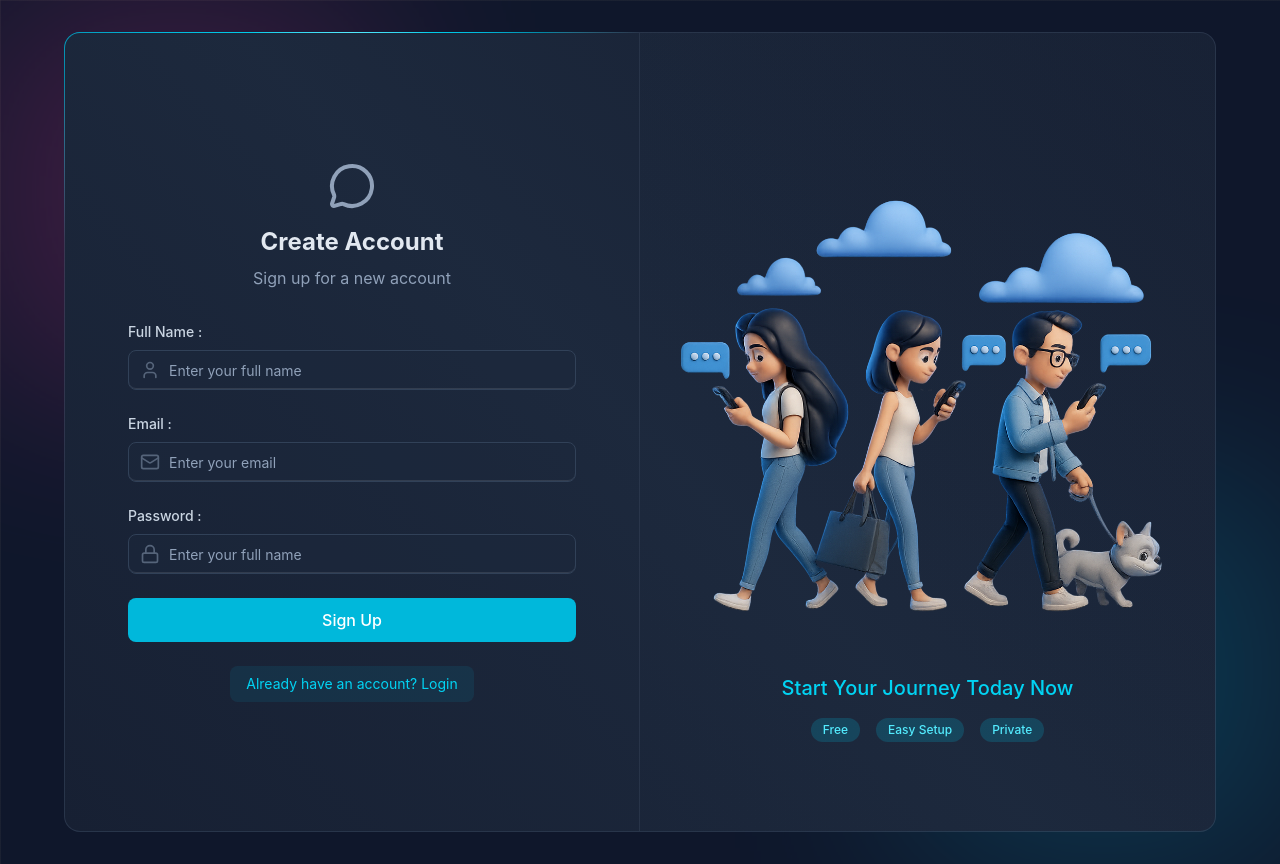
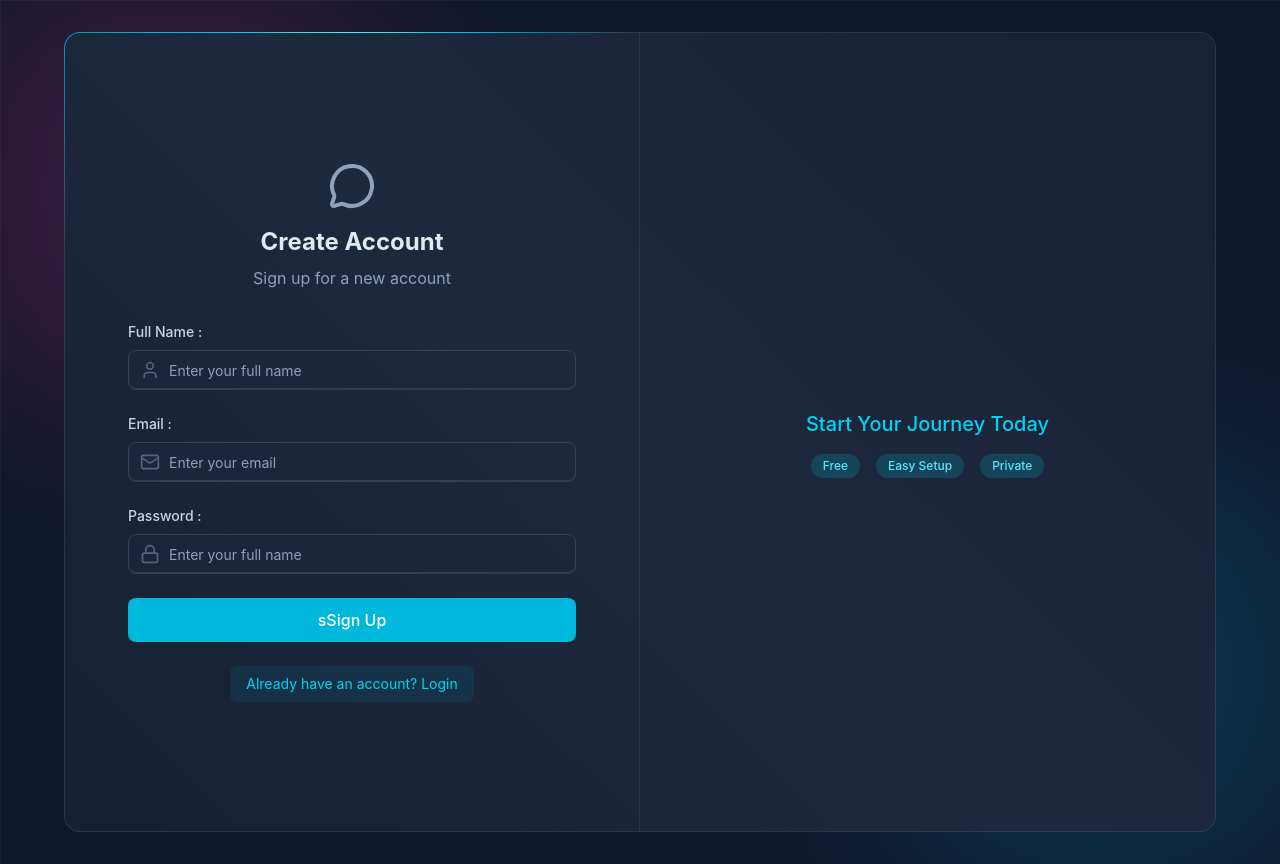
Before and after one commit to Dulina-Chandul/MERN-Chat-Application, a React (Vite) app in the folder client/: page /signup in a window 1280 px wide. Built offline with nearby package versions, Linux system fonts and the light colour scheme; no server answers.

Commit message:
Updated Sign Up page

```diff
--- a/client/src/pages/SignUpPage.jsx
+++ b/client/src/pages/SignUpPage.jsx
@@ -111,6 +111,7 @@ const SignUpPage = () => {
                     type="submit"
                     disabled={isSigningUp}
                   >
+                    s
                     {isSigningUp ? (
                       <LoaderIcon className="w-full h-5 animate-spin text-center mx-auto" />
                     ) : (
@@ -129,14 +130,14 @@ const SignUpPage = () => {
 
             <div className="hidden md:w-1/2 md:flex items-center justify-center p-6 bg-gradient-to-bl from-slate-800/20 to-transparent">
               <div>
-                <img
+                <imgs
                   src="/signup.png"
                   alt="People using mobile devices"
                   className="w-full h-auto object-contain"
                 />
                 <div className="mt-6 text-center">
                   <h3 className="text-xl font-medium text-cyan-400">
-                    Start Your Journey Today Now
+                    Start Your Journey Today
                   </h3>
 
                   <div className="mt-4 flex justify-center gap-4">
```
